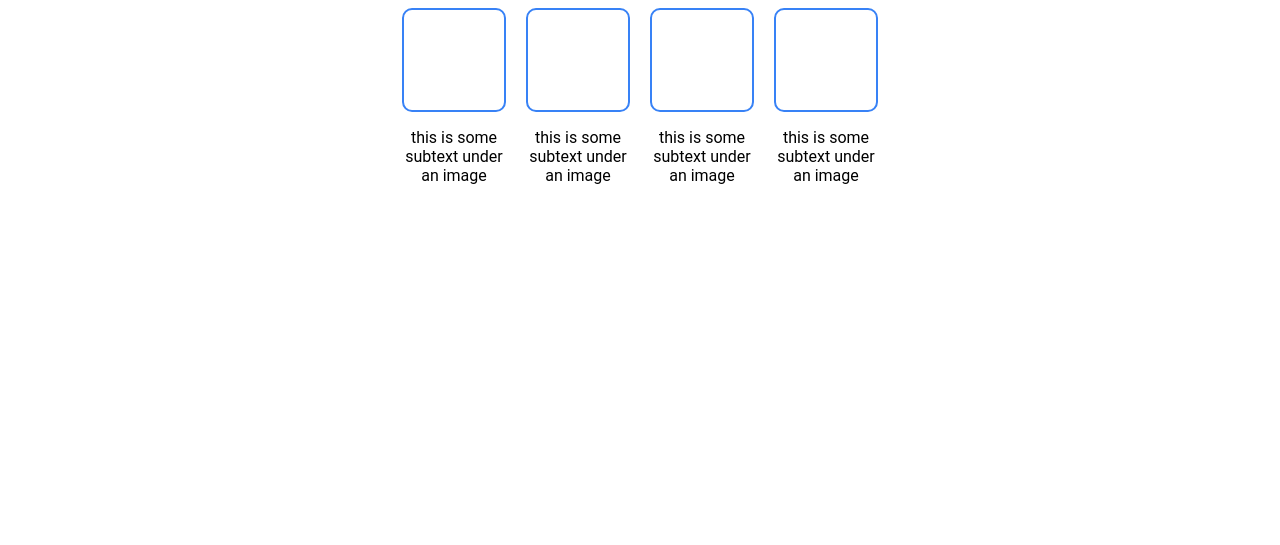
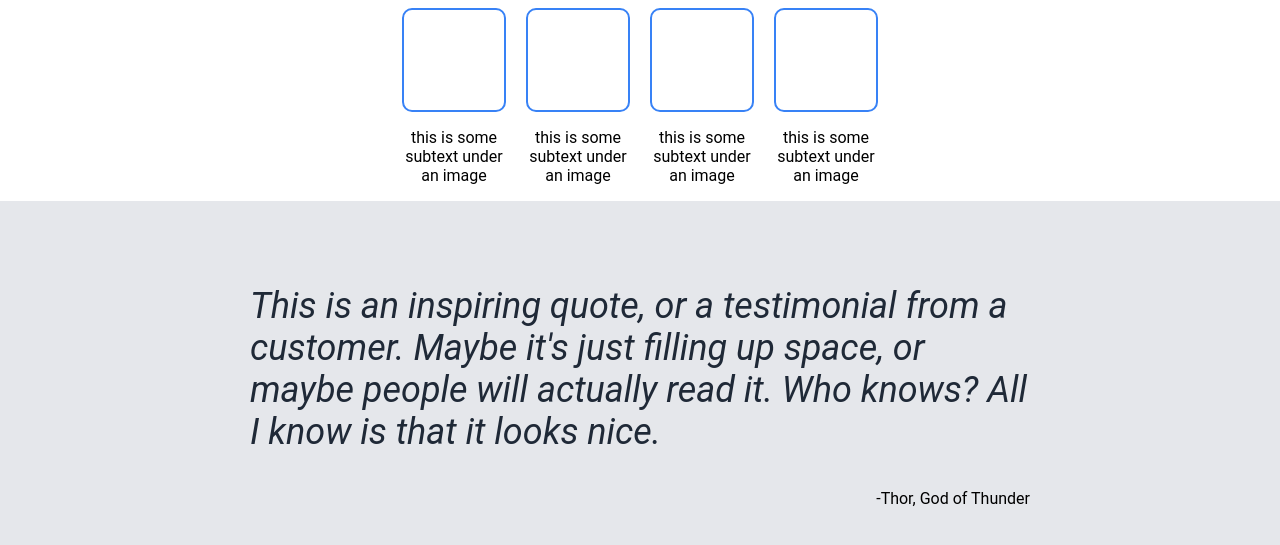
Before and after one commit to Nano1008/odin-landing-page, a plain HTML site: page index.html in a window 1280 px wide. Shown: the part 437-982 px from the top of the page. Before the commit the page ends 800 px from the top, so only its background shows below. Drawn offline with Linux system fonts and the light colour scheme.

Commit message:
Finish quote section

```diff
--- a/index.html
+++ b/index.html
@@ -54,6 +54,15 @@
             </div>
         </div>
     </div>
+
+    <div class="quote-container">
+        <div class="quote">
+            <p>This is an inspiring quote, or a testimonial from a customer. Maybe it's just filling up space, or maybe
+                people will actually read it. Who knows? All I know
+                is that it looks nice.</p>
+            <div class="author">-Thor, God of Thunder</div>
+        </div>
+    </div>
 </body>
 
 </html>
--- a/style.css
+++ b/style.css
@@ -101,3 +101,19 @@ h2 {
 .card p {
     text-align: center;
 }
+
+.quote-container {
+    background-color: #E5E7EB;
+    padding: 48px 250px;
+}
+
+.quote p {
+    font-size: 36px;
+    font-weight: light;
+    color: #1F2937;
+    font-style: italic;
+}
+
+.author {
+    text-align: end;
+}
```
